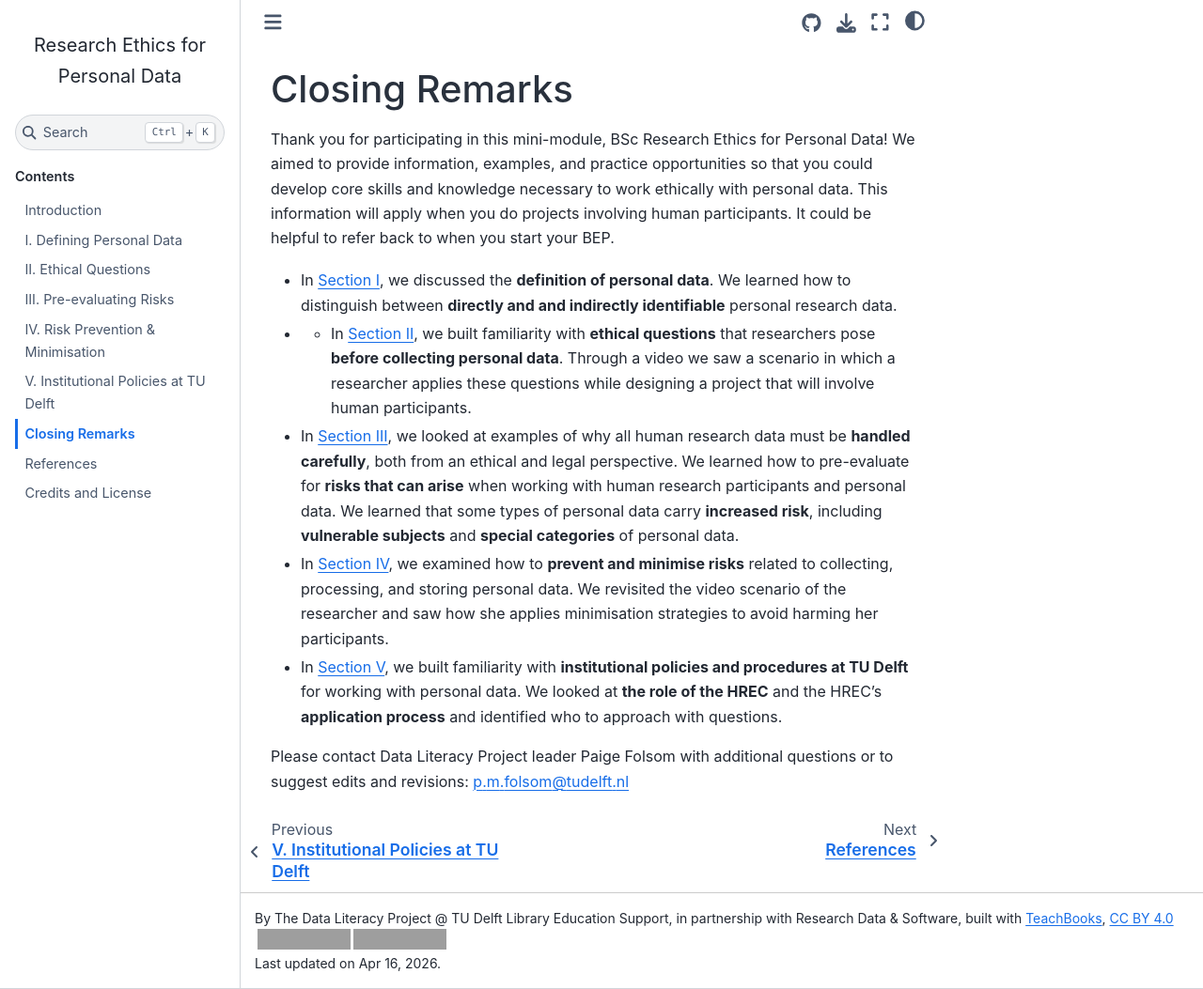
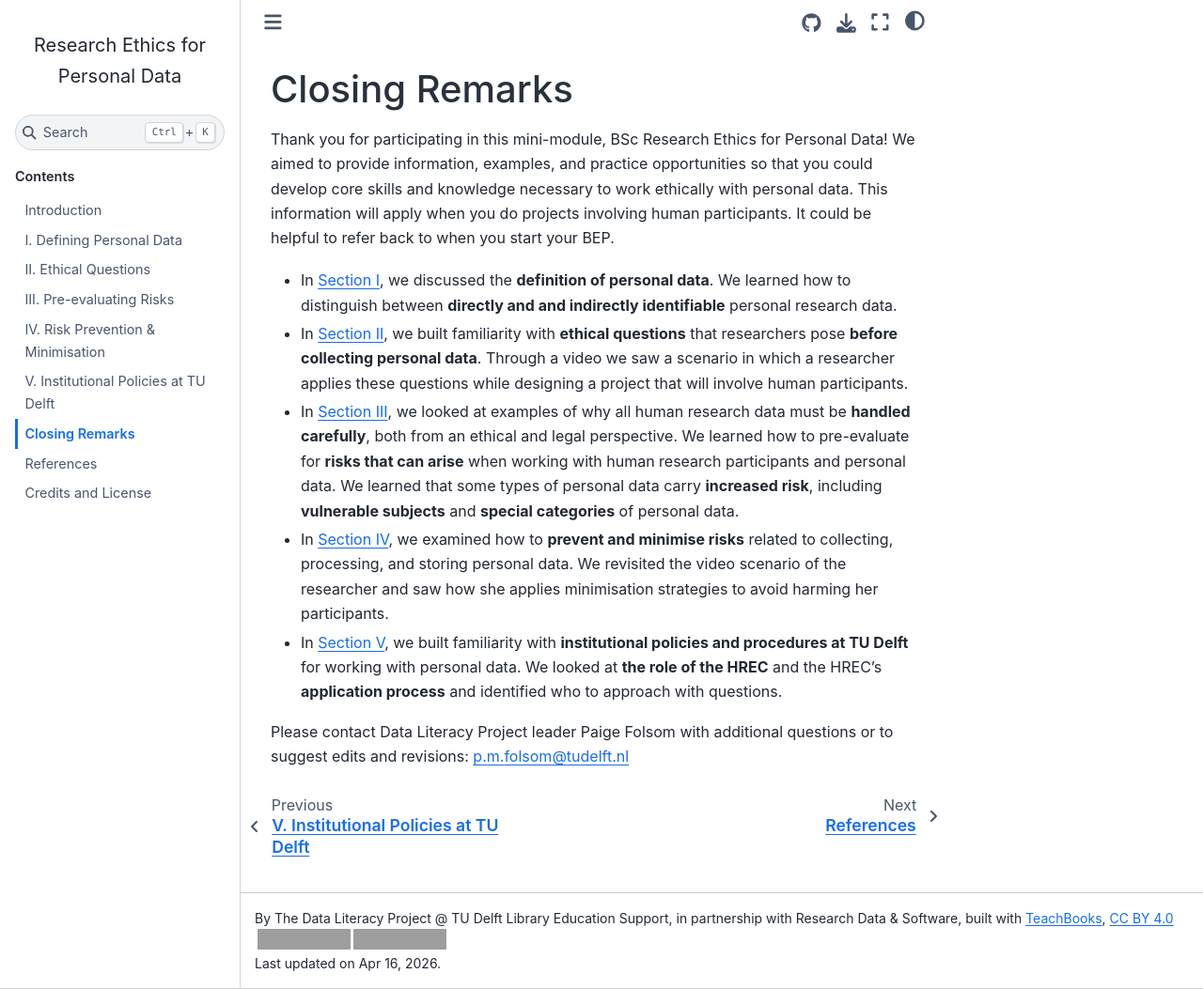
Before and after one commit to tu-delft-library/BSc_Research_Ethics_for_Personal_Data, a Jupyter Book: the page built from book/closing_remarks.md, in a window 1280 px wide and 1053 px high. Shown: the whole window at 94% size. Built offline with Jupyter Book 1.0.4 settings and Sphinx 7.4.7 and the Sphinx Book theme 1.1.4, drawn with Linux system fonts in a browser that asks for light colours; comment, search, counter and statistics services are not loaded; grey boxes are pictures that could not be loaded.

```diff
--- a/book/closing_remarks.md
+++ b/book/closing_remarks.md
@@ -2,15 +2,15 @@
 
 Thank you for participating in this mini-module, BSc Research Ethics for Personal Data! We aimed to provide information, examples, and practice opportunities so that you could develop core skills and knowledge necessary to work ethically with personal data. This information will apply when you do projects involving human participants. It could be helpful to refer back to when you start your BEP.
 
-- In  <a href="https://tu-delft-library.github.io/BSc_Research_Ethics_for_Personal_Data/main/defining_personal_data.html" target="_blank">Section I</a>, we discussed the **definition of personal data**. We learned how to distinguish between **directly and and indirectly identifiable** personal research data.
+  - In  <a href="https://tu-delft-library.github.io/BSc_Research_Ethics_for_Personal_Data/main/defining_personal_data.html" target="_blank">Section I</a>, we discussed the **definition of personal data**. We learned how to distinguish between **directly and and indirectly identifiable** personal research data.
 
-- - In  <a href="https://tu-delft-library.github.io/BSc_Research_Ethics_for_Personal_Data/main/guiding_questions.html" target="_blank">Section II</a>, we built familiarity with **ethical questions** that researchers pose **before collecting personal data**. Through a video we saw a scenario in which a researcher applies these questions while designing a project that will involve human participants.
+  - In  <a href="https://tu-delft-library.github.io/BSc_Research_Ethics_for_Personal_Data/main/guiding_questions.html" target="_blank">Section II</a>, we built familiarity with **ethical questions** that researchers pose **before collecting personal data**. Through a video we saw a scenario in which a researcher applies these questions while designing a project that will involve human participants.
 
-- In <a href="https://tu-delft-library.github.io/BSc_Research_Ethics_for_Personal_Data/main/risks.html" target="_blank">Section III</a>, we looked at examples of why all human research data must be **handled carefully**, both from an ethical and legal perspective. We learned how to pre-evaluate for **risks that can arise** when working with human research participants and personal data. We learned that some types of personal data carry **increased risk**, including **vulnerable subjects** and **special categories** of personal data.
+  - In <a href="https://tu-delft-library.github.io/BSc_Research_Ethics_for_Personal_Data/main/risks.html" target="_blank">Section III</a>, we looked at examples of why all human research data must be **handled carefully**, both from an ethical and legal perspective. We learned how to pre-evaluate for **risks that can arise** when working with human research participants and personal data. We learned that some types of personal data carry **increased risk**, including **vulnerable subjects** and **special categories** of personal data.
 
-- In <a href="https://tu-delft-library.github.io/BSc_Research_Ethics_for_Personal_Data/main/risk_mitigation.html" target="_blank">Section IV</a>, we examined how to **prevent and minimise risks** related to collecting, processing, and storing personal data. We revisited the video scenario of the researcher and saw how she applies minimisation strategies to avoid harming her participants.
+  - In <a href="https://tu-delft-library.github.io/BSc_Research_Ethics_for_Personal_Data/main/risk_mitigation.html" target="_blank">Section IV</a>, we examined how to **prevent and minimise risks** related to collecting, processing, and storing personal data. We revisited the video scenario of the researcher and saw how she applies minimisation strategies to avoid harming her participants.
 
-- In <a href="https://tu-delft-library.github.io/BSc_Research_Ethics_for_Personal_Data/main/institutional_policies.html" target="_blank">Section V</a>, we built familiarity with **institutional policies and procedures at TU Delft** for working with personal data. We looked at **the role of the HREC** and the HREC's **application process** and identified who to approach with questions.
+  - In <a href="https://tu-delft-library.github.io/BSc_Research_Ethics_for_Personal_Data/main/institutional_policies.html" target="_blank">Section V</a>, we built familiarity with **institutional policies and procedures at TU Delft** for working with personal data. We looked at **the role of the HREC** and the HREC's **application process** and identified who to approach with questions.
 
 
 
```
